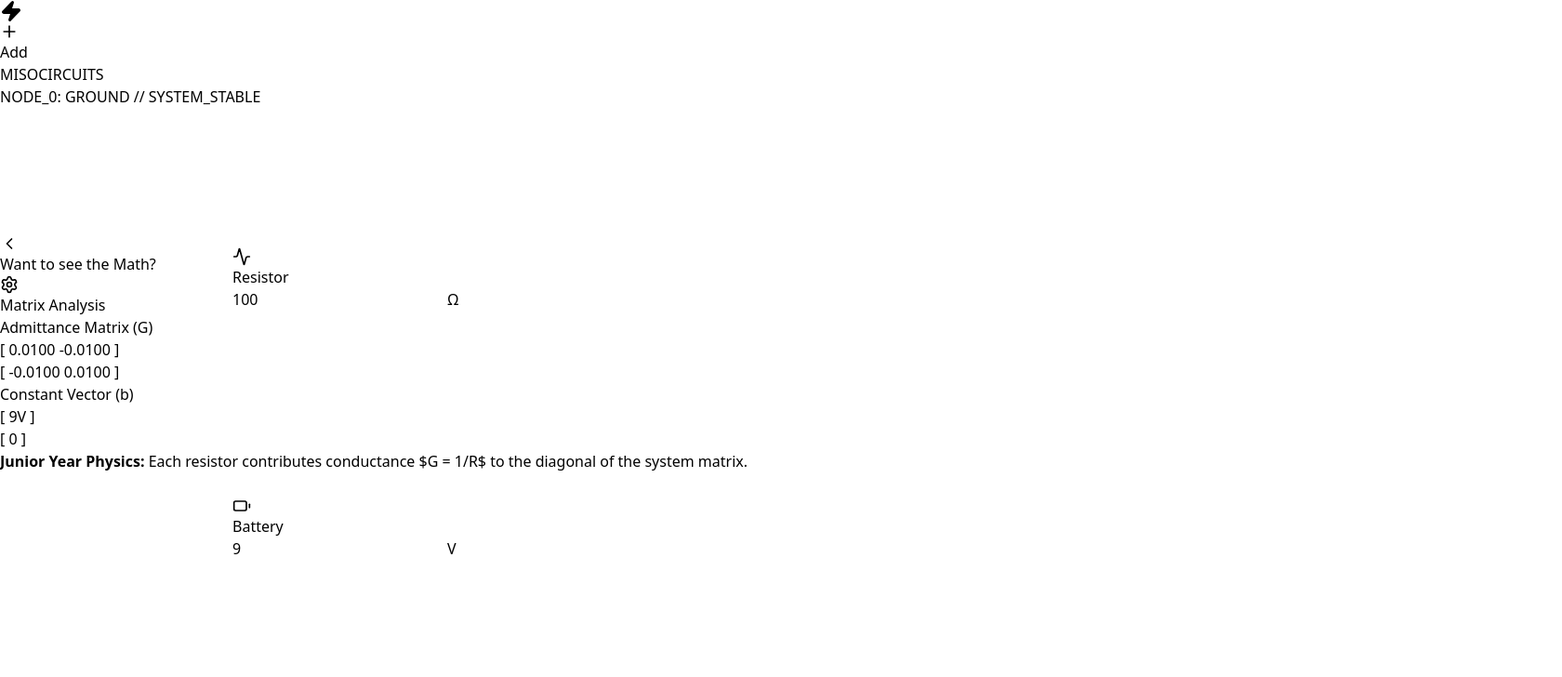
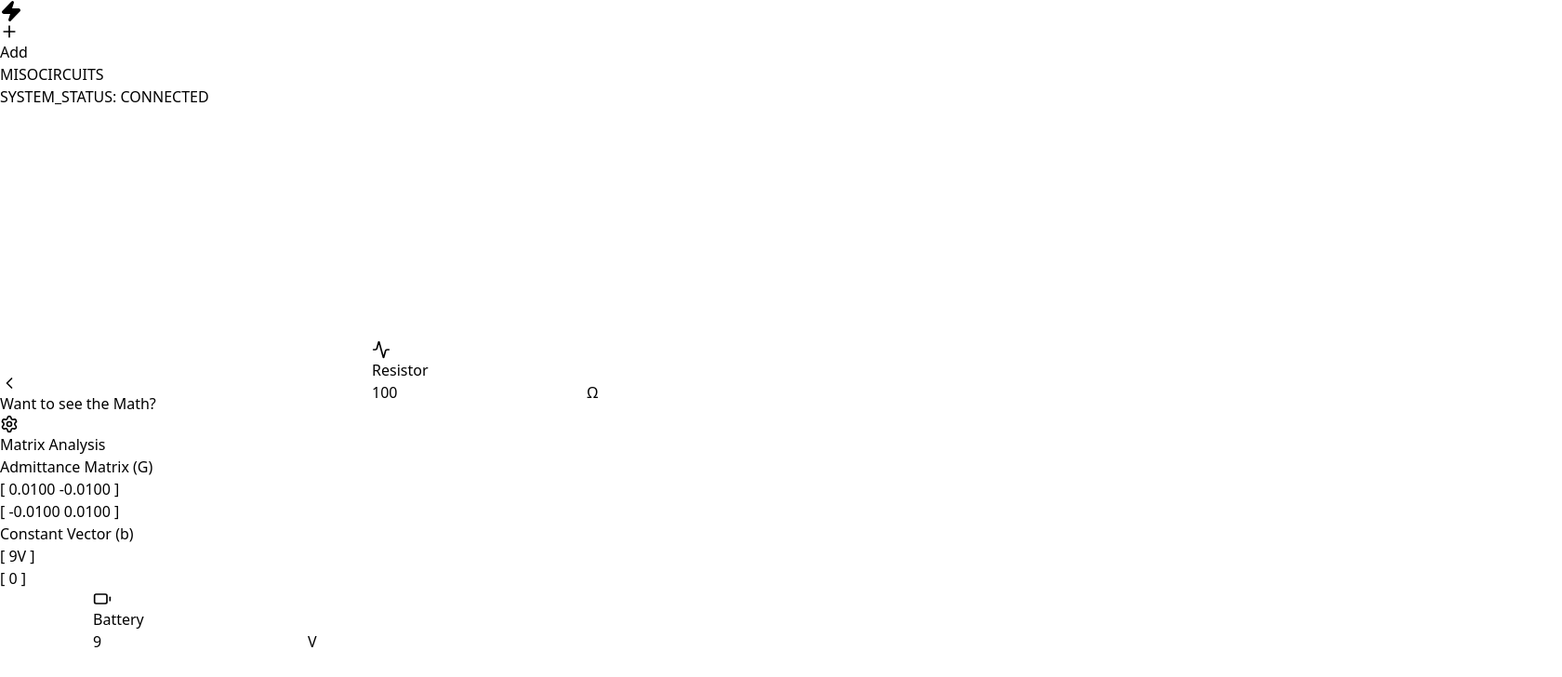
Before and after one commit to mis0park/circuit-emulator, a React (Vite) app: page / in a window 1280 px wide. Shown: the top 728 px of the page at 93% size, 1680 px wide, since content can reach past the window. Built offline with nearby package versions, Linux system fonts and the light colour scheme.

Commit message:
feat: implement port-to-port straight wiring

```diff
--- a/src/App.jsx
+++ b/src/App.jsx
@@ -2,16 +2,21 @@ import React, { useState, useRef } from 'react';
 import { Activity, Battery, Zap, Settings, ChevronRight, ChevronLeft, Plus } from 'lucide-react';
 import Draggable from 'react-draggable';
 
-// --- SUB-COMPONENT TO FIX THE "CRASH" ---
-// We move the Draggable logic into here so each box has its own "nodeRef"
-const CircuitComponent = ({ data, updateValue }) => {
-  const nodeRef = useRef(null); // This is the magic fix for the error
+// --- COMPONENT BOX (Now reports position!) ---
+const CircuitComponent = ({ data, updateValue, handleDrag }) => {
+  const nodeRef = useRef(null);
 
   return (
-    <Draggable nodeRef={nodeRef} grid={[20, 20]} bounds="parent" defaultPosition={{x: data.x, y: data.y}}>
+    <Draggable
+      nodeRef={nodeRef}
+      grid={[20, 20]}
+      bounds="parent"
+      position={{x: data.x, y: data.y}} // FORCE position from state
+      onDrag={(e, ui) => handleDrag(data.id, ui.x, ui.y)} // Tell App where we are
+    >
       <div
-        ref={nodeRef} // We attach the ref here
-        className="absolute p-4 bg-white border-2 border-slate-900 rounded-xl shadow-[4px_4px_0px_0px_rgba(15,23,42,1)] cursor-grab active:cursor-grabbing hover:border-blue-500 transition-colors group w-40"
+        ref={nodeRef}
+        className="absolute p-4 bg-white border-2 border-slate-900 rounded-xl shadow-[4px_4px_0px_0px_rgba(15,23,42,1)] cursor-grab active:cursor-grabbing hover:border-blue-500 transition-colors group w-40 z-10"
       >
         <div className="flex items-center gap-3">
           {data.type === 'Battery' ? <Battery className="text-red-500" size={20} /> : <Activity className="text-blue-500" size={20} />}
@@ -28,9 +33,9 @@ const CircuitComponent = ({ data, updateValue }) => {
             </div>
           </div>
         </div>
-        {/* Connector Nodes */}
-        <div className="absolute -left-2 top-1/2 -translate-y-1/2 w-4 h-4 bg-slate-900 rounded-full border-2 border-white group-hover:bg-blue-500" />
-        <div className="absolute -right-2 top-1/2 -translate-y-1/2 w-4 h-4 bg-slate-900 rounded-full border-2 border-white group-hover:bg-blue-500" />
+        {/* Connector Nodes (Visual Only) */}
+        <div className="absolute -left-2 top-1/2 -translate-y-1/2 w-4 h-4 bg-slate-900 rounded-full border-2 border-white" />
+        <div className="absolute -right-2 top-1/2 -translate-y-1/2 w-4 h-4 bg-slate-900 rounded-full border-2 border-white" />
       </div>
     </Draggable>
   );
@@ -40,12 +45,18 @@ const CircuitComponent = ({ data, updateValue }) => {
 const App = () => {
   const [showMath, setShowMath] = useState(false);
   const [components, setComponents] = useState([
-    { id: 1, type: 'Resistor', value: 100, x: 250, y: 150, unit: 'Ω' },
-    { id: 2, type: 'Battery', value: 9, x: 250, y: 350, unit: 'V' },
+    { id: 1, type: 'Resistor', value: 100, x: 400, y: 100, unit: 'Ω' },
+    { id: 2, type: 'Battery', value: 9, x: 100, y: 300, unit: 'V' },
   ]);
 
+  // Update numbers (Resistance/Voltage)
   const updateValue = (id, newValue) => {
     setComponents(components.map(c => c.id === id ? { ...c, value: parseFloat(newValue) || 0 } : c));
+  };
+
+  // Update position (X/Y coordinates)
+  const handleDrag = (id, x, y) => {
+    setComponents(components.map(c => c.id === id ? { ...c, x, y } : c));
   };
 
   return (
@@ -65,12 +76,29 @@ const App = () => {
       <div className="relative flex-grow bg-[radial-gradient(#e5e7eb_1px,transparent_1px)] [background-size:40px_40px]">
         <div className="absolute top-8 left-8 pointer-events-none">
           <h1 className="text-2xl font-black tracking-tight text-slate-800 italic uppercase">MISO<span className="text-blue-600 font-sans">CIRCUITS</span></h1>
-          <p className="text-[10px] font-mono text-slate-400 tracking-[0.2em]">NODE_0: GROUND // SYSTEM_STABLE</p>
+          <p className="text-[10px] font-mono text-slate-400 tracking-[0.2em]">SYSTEM_STATUS: CONNECTED</p>
         </div>
 
+        {/* --- WIRE LAYER --- */}
+        <svg className="absolute top-0 left-0 w-full h-full pointer-events-none z-0">
+          <line
+            // START: Right side of Battery (Component 2)
+            // We use components[1] because that's the Battery in your list
+            x1={components[1].x + 160}
+            y1={components[1].y + 40}
+
+            // END: Left side of Resistor (Component 1)
+            // We use components[0] because that's the Resistor
+            x2={components[0].x}
+            y2={components[0].y + 40}
+
+            stroke="#3b82f6"
+            strokeWidth="4"
+          />
+        </svg>
+
         {components.map((comp) => (
-          // We use our new 'CircuitComponent' wrapper here
-          <CircuitComponent key={comp.id} data={comp} updateValue={updateValue} />
+          <CircuitComponent key={comp.id} data={comp} updateValue={updateValue} handleDrag={handleDrag} />
         ))}
       </div>
 
@@ -101,9 +129,6 @@ const App = () => {
                 [ 0 ]
               </div>
             </section>
-            <div className="p-4 bg-yellow-50 rounded-xl border border-yellow-200 text-[11px] text-yellow-800 leading-normal">
-              <strong>Junior Year Physics:</strong> Each resistor contributes conductance $G = 1/R$ to the diagonal of the system matrix.
-            </div>
           </div>
         </div>
       </div>
```
